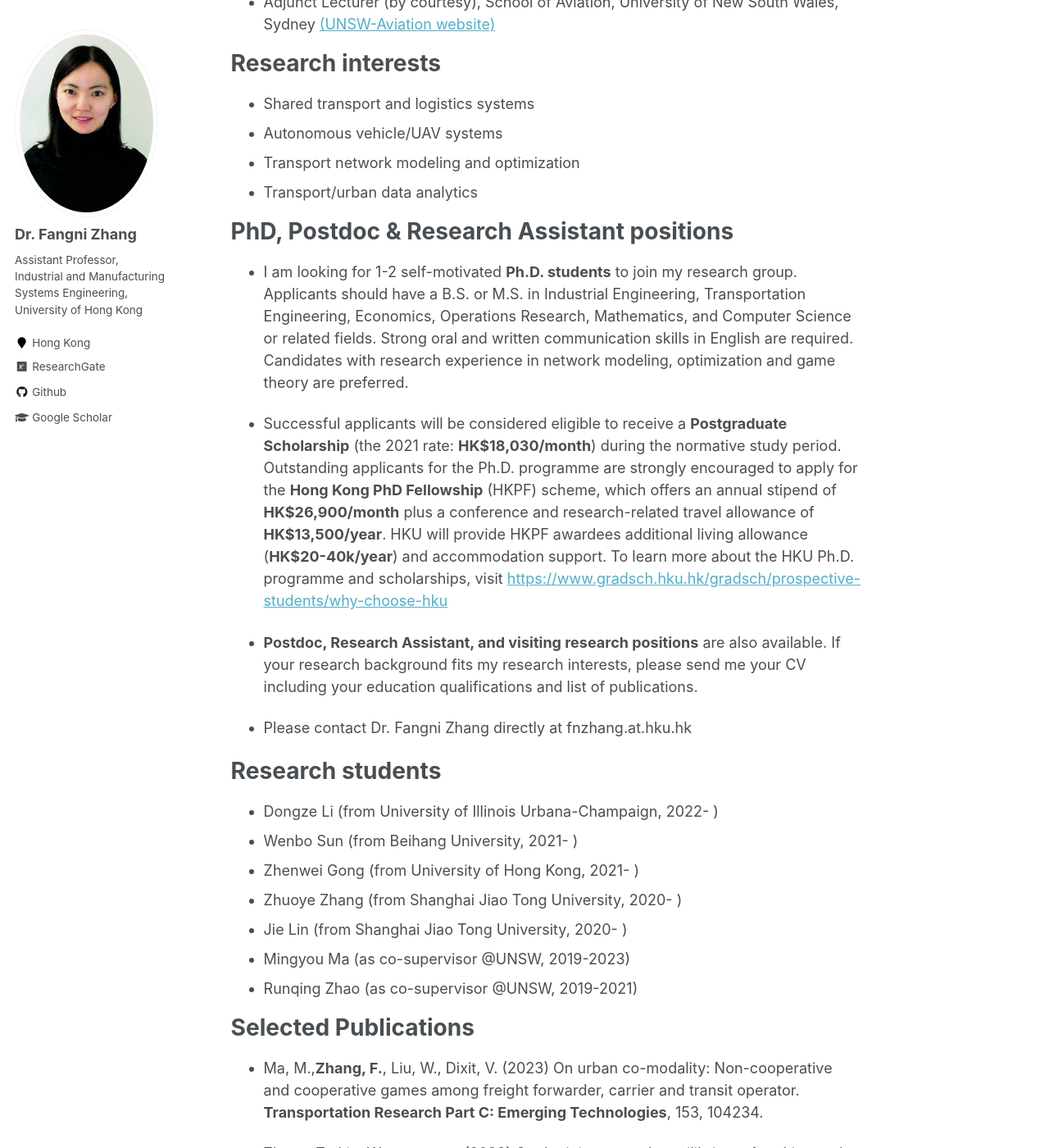
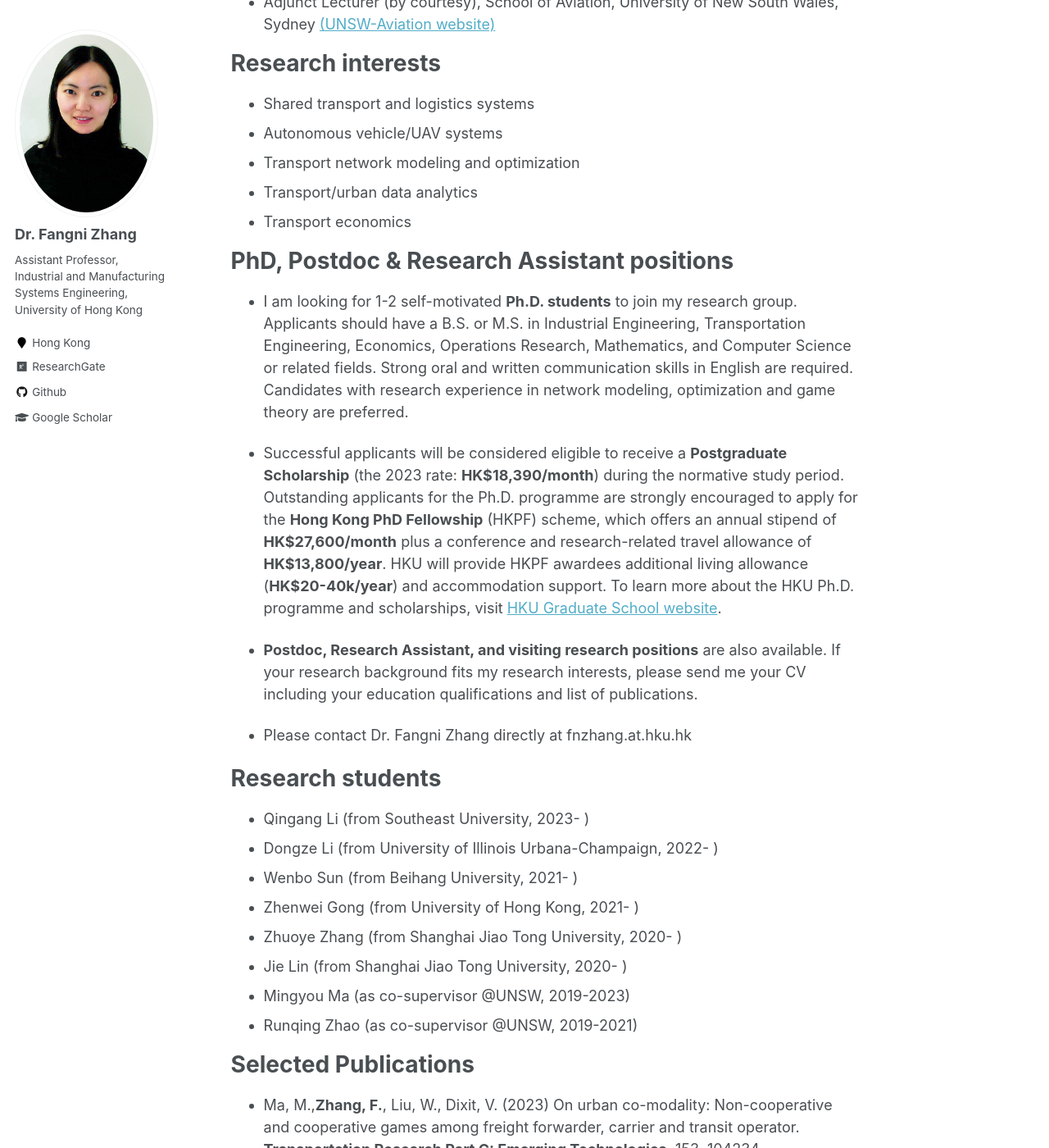
Before and after one commit to fangnizhang/fangnizhang.github.io, a Jekyll site: the page built from _pages/about.md, in a window 1280 px wide and 1400 px high, scrolled down 669 px. Shown: the whole window at 82% size. Built offline with Jekyll 4.4.1, drawn with Linux system fonts in a browser that asks for light colours.

Commit message:
Update about.md

```diff
--- a/_pages/about.md
+++ b/_pages/about.md
@@ -22,12 +22,13 @@ Research interests
 - Autonomous vehicle/UAV systems
 - Transport network modeling and optimization
 - Transport/urban data analytics
+- Transport economics
 
 PhD, Postdoc & Research Assistant positions
 ======
 - I am looking for 1-2 self-motivated **Ph.D. students** to join my research group. Applicants should have a B.S. or M.S. in Industrial Engineering, Transportation Engineering, Economics, Operations Research, Mathematics, and Computer Science or related fields. Strong oral and written communication skills in English are required. Candidates with research experience in network modeling, optimization and game theory are preferred.
 
-- Successful applicants will be considered eligible to receive a **Postgraduate Scholarship** (the 2021 rate: **HK\$18,030/month**) during the normative study period. Outstanding applicants for the Ph.D. programme are strongly encouraged to apply for the **Hong Kong PhD Fellowship** (HKPF) scheme, which offers an annual stipend of **HK\$26,900/month** plus a conference and research-related travel allowance of **HK\$13,500/year**. HKU will provide HKPF awardees additional living allowance (**HK\$20-40k/year**) and accommodation support. To learn more about the HKU Ph.D. programme and scholarships, visit [https://www.gradsch.hku.hk/gradsch/prospective-students/why-choose-hku](https://www.gradsch.hku.hk/gradsch/prospective-students/why-choose-hku)
+- Successful applicants will be considered eligible to receive a **Postgraduate Scholarship** (the 2023 rate: **HK\$18,390/month**) during the normative study period. Outstanding applicants for the Ph.D. programme are strongly encouraged to apply for the **Hong Kong PhD Fellowship** (HKPF) scheme, which offers an annual stipend of **HK\$27,600/month** plus a conference and research-related travel allowance of **HK\$13,800/year**. HKU will provide HKPF awardees additional living allowance (**HK\$20-40k/year**) and accommodation support. To learn more about the HKU Ph.D. programme and scholarships, visit [HKU Graduate School website](https://gradsch.hku.hk/).
 
 - **Postdoc, Research Assistant, and visiting research positions** are also available. If your research background fits my research interests, please send me your CV including your education qualifications and list of publications.
 
@@ -36,6 +37,7 @@ PhD, Postdoc & Research Assistant positions
 
 Research students
 ======
+* Qingang Li (from Southeast University, 2023- )
 * Dongze Li (from University of Illinois Urbana-Champaign, 2022- )
 * Wenbo Sun (from Beihang University, 2021- )
 * Zhenwei Gong (from University of Hong Kong, 2021- )
```
